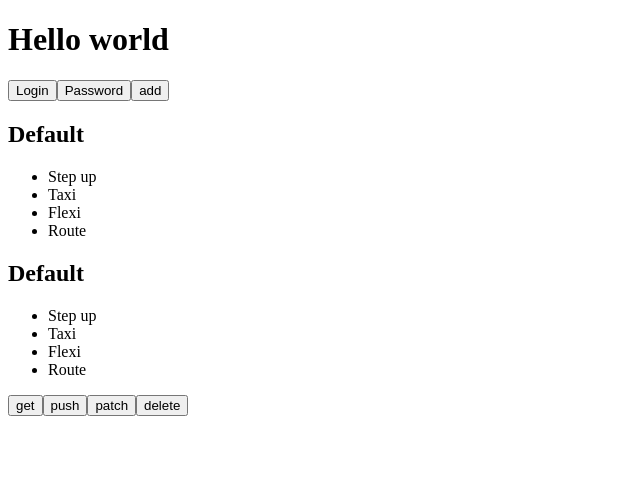
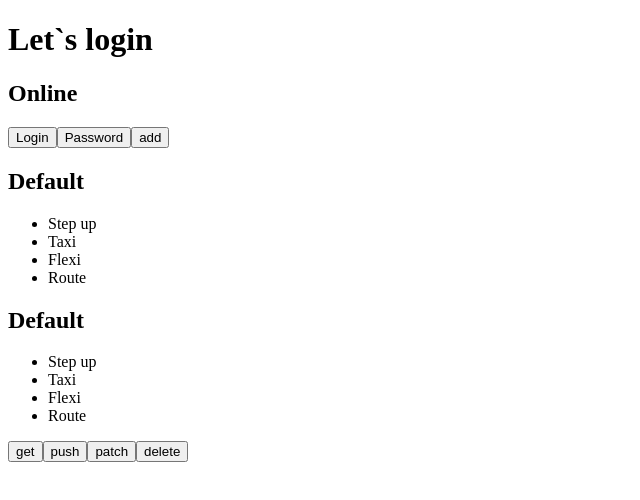
Before and after one commit to irapanch/React-Example, a React (Create React App) app: page / in a window 1280 px wide. Shown: the top 500 px of the page, without its empty margins (0-640 px from the left). Built offline with nearby package versions, Linux system fonts and the light colour scheme.

Commit message:
ternar && render

```diff
--- a/src/App.js
+++ b/src/App.js
@@ -9,9 +9,11 @@ function App() {
     { id: 4, title: "Route" },
   ];
   const btns = ["get", "push", "patch", "delete"];
+  const isOnline = true;
   return (
     <div className="App">
-      <h1>Hello world</h1>
+      <h1>{!isOnline ? "Hello my friend" : "Let`s login"}</h1>
+      <h2>{isOnline && "Online"}</h2>
       <Button titleBtn="Login" />
       <Button titleBtn="Password" />
       <Button titleBtn="add" />
```
